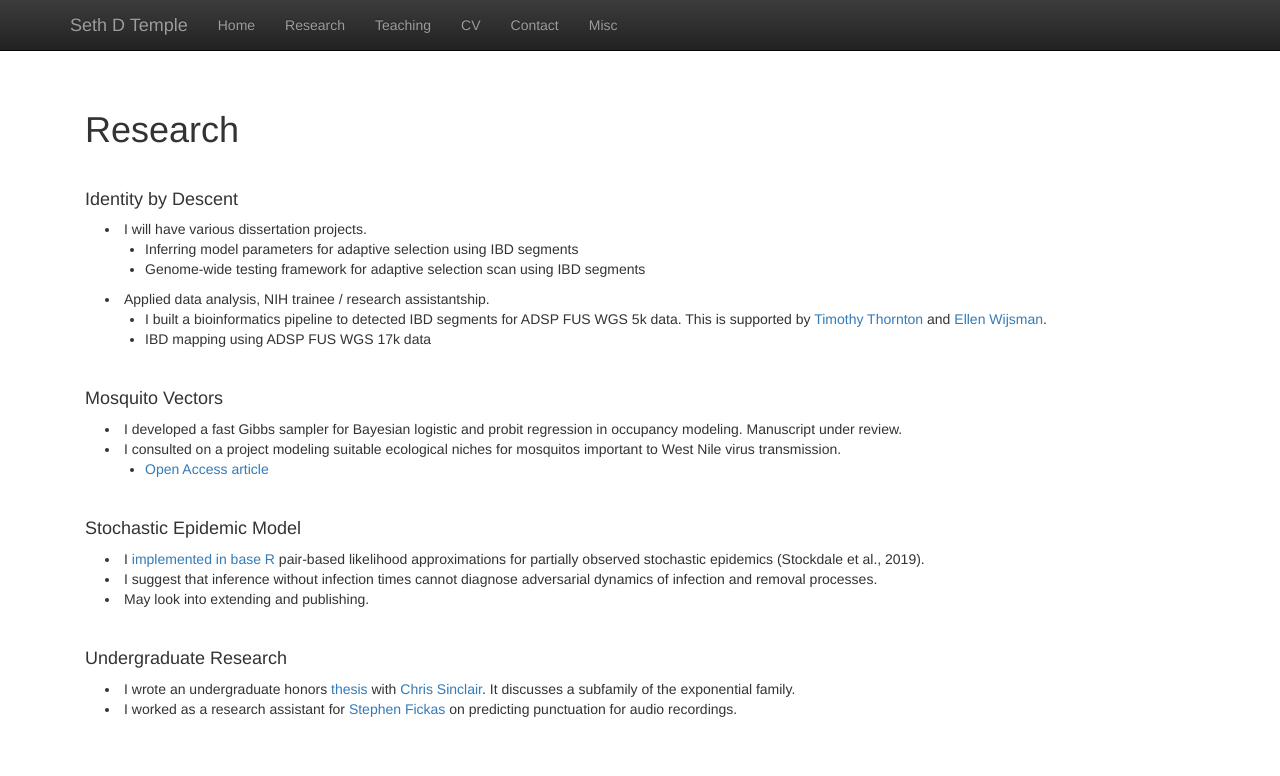
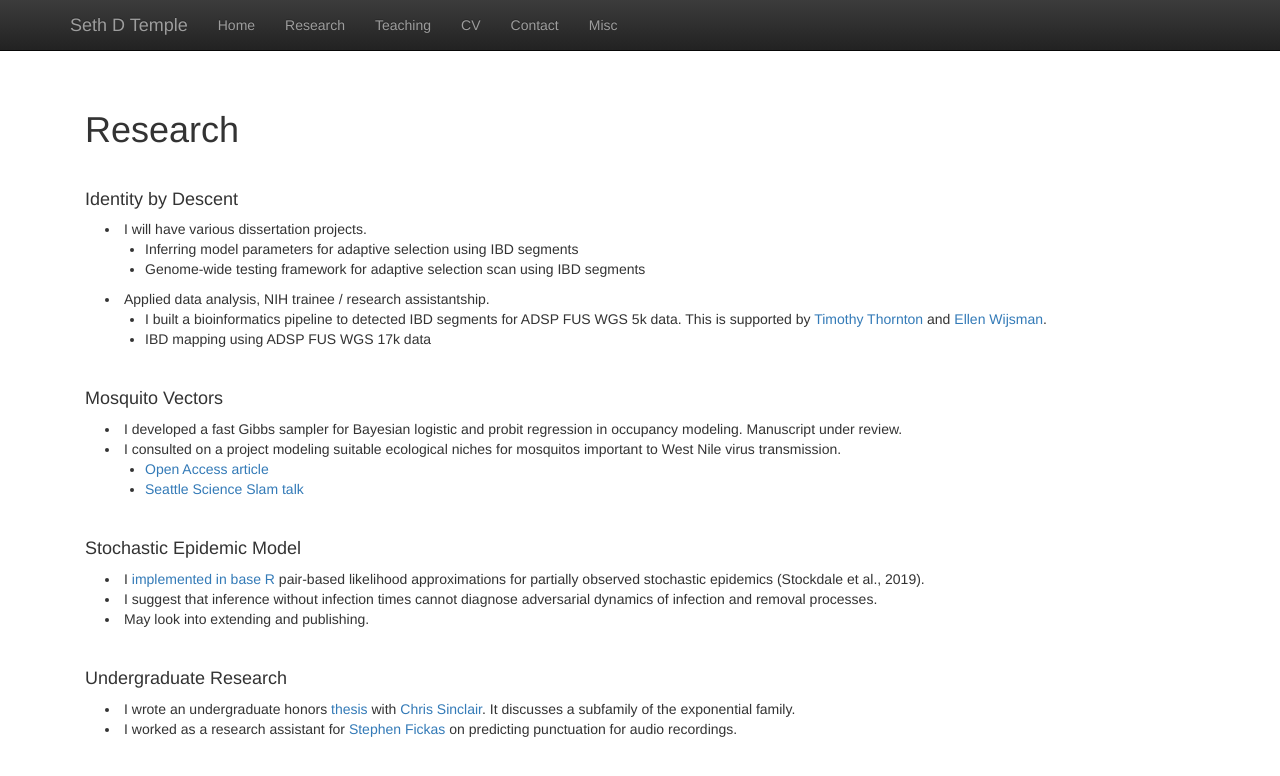
Before and after one commit to sdtemple/sdtemple.github.io, a Jekyll site: the page built from research.html, in a window 1280 px wide. Shown: the top 776 px of the page. Built offline with Jekyll 4.4.1, drawn with Linux system fonts in a browser that asks for light colours; nearby versions of some CDN libraries; library files that are not in the unit come from our copies.

Commit message:
Update research.html

```diff
--- a/research.html
+++ b/research.html
@@ -25,6 +25,7 @@ title:  'Research'
   <li style="padding:0px;margin:0px 20px 0px;">I consulted on a project modeling suitable ecological niches for mosquitos important to West Nile virus transmission.</li>
   <ul>
   <li style="padding:0px;margin:0px 20px 0px;"><a href = "https://parasitesandvectors.biomedcentral.com/articles/10.1186/s13071-021-05051-3">Open Access article</a></li>
+  <li style="padding:0px;margin:0px 20px 0px;"><a href = "https://youtu.be/0033HEabcwA">Seattle Science Slam talk</a></li>
   </ul>
 </p>
 <br/>
```
